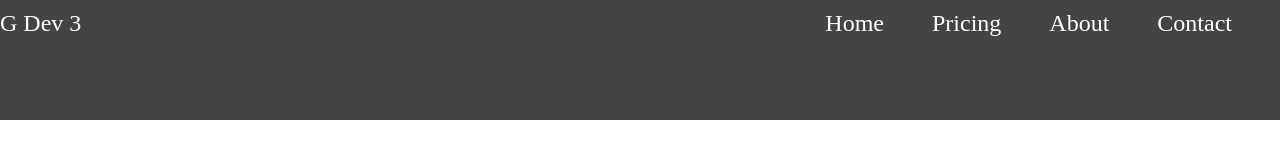
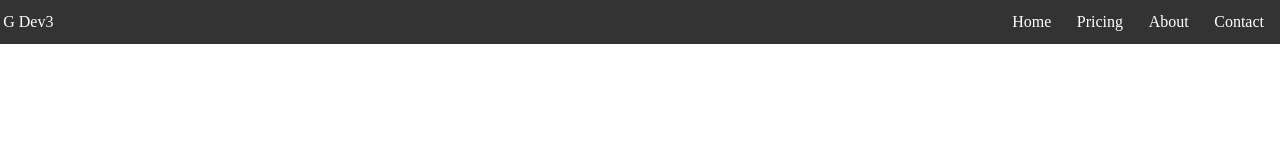
Before and after one commit to g-dev3/css-with-kyle, a plain HTML site: page 19_Class/index.html in a window 1280 px wide. Drawn offline with Linux system fonts and the light colour scheme.

Commit message:
re-practiced navbar with right way

```diff
--- a/19_Class/index.html
+++ b/19_Class/index.html
@@ -9,7 +9,7 @@
 </head>
 
 <body>
-    <div class="Nav-bar">
+    <!-- <div class="Nav-bar">
         <span>G Dev 3</span>
         <ul class="nav">
             <li>Home</li>
@@ -17,8 +17,17 @@
             <li>About</li>
             <li>Contact</li>
         </ul>
-    </div>
+    </div> -->
 
+    <nav class="navbar">
+        <span>G Dev3</span>
+        <ul class="link-list">
+            <li class="link"><a href="#">Home</a></li>
+            <li class="link"><a href="#">Pricing</a></li>
+            <li class="link"><a href="#">About</a></li>
+            <li class="link"><a href="#">Contact</a></li>
+        </ul>
+    </nav>
 </body>
 
 </html>
--- a/19_Class/style.css
+++ b/19_Class/style.css
@@ -1,4 +1,4 @@
-* {
+/* * {
     box-sizing: border-box;
 }
 
@@ -36,4 +36,41 @@ ul.nav {
     background: whitesmoke;
     color: black;
 
+} */
+
+* {
+    box-sizing: border-box;
 }
+
+body {
+    margin: 0;
+}
+
+.navbar {
+    background: #333;
+    color: white;
+    display: flex;
+    justify-content: space-between;
+    align-items: center;
+    padding: 0 .2rem;
+}
+
+.link-list {
+    display: flex;
+    list-style: none;
+    color: inherit;
+    margin: 0;
+}
+
+.link {
+    padding: .8rem;
+}
+
+.link:hover {
+    background: #777;
+}
+
+.link a {
+    color: inherit;
+    text-decoration: none;
+}
```
